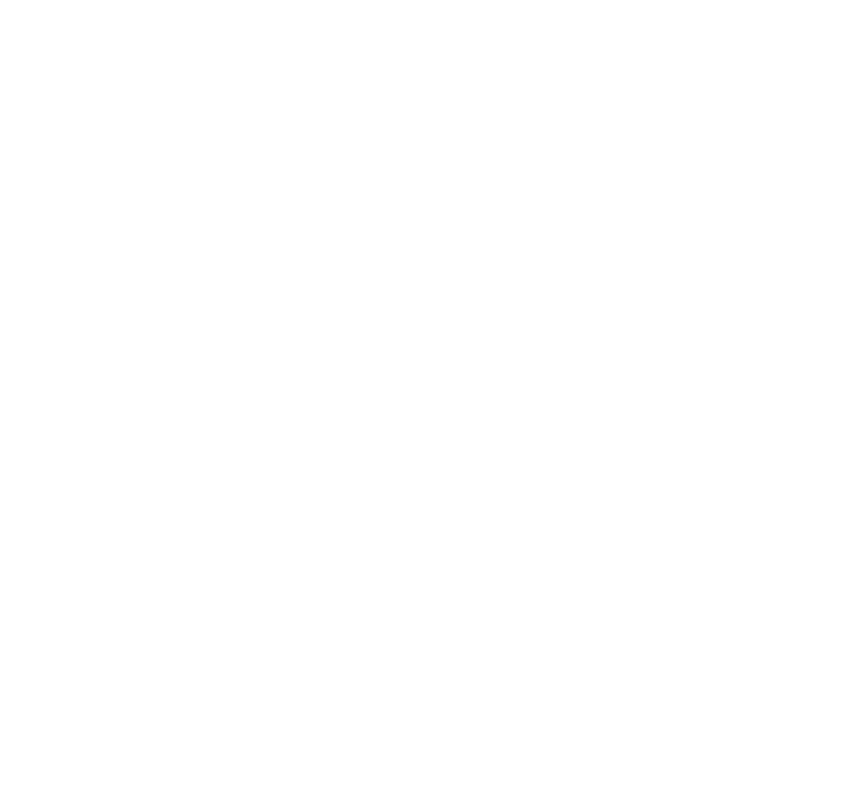
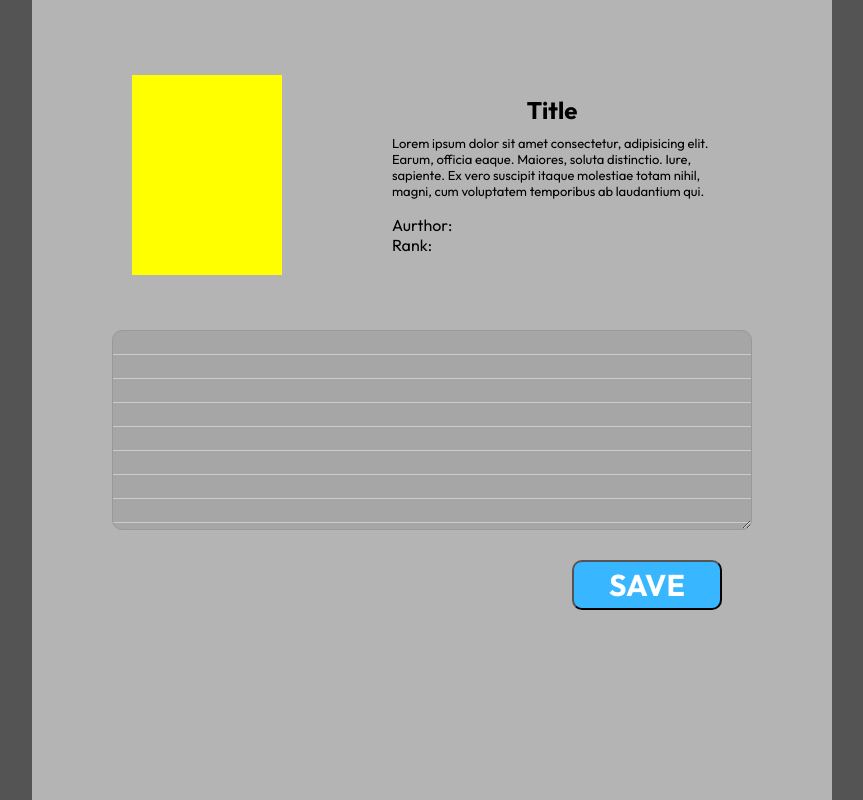
Before and after one commit to ADABz-C/Manga-Notes-, a website: page components/reviewPage/reviewPage.html in a window 1280 px wide. Shown: the whole page, without its empty margins (208-1071 px from the left). Drawn offline with Linux system fonts and the light colour scheme.

Commit message:
introduced OOP

```diff
--- a/components/reviewPage/reviewPage.html
+++ b/components/reviewPage/reviewPage.html
@@ -4,10 +4,29 @@
  <meta charset="UTF-8" />
  <meta http-equiv="X-UA-Compatible" content="IE=edge" />
  <meta name="viewport" content="width=device-width, initial-scale=1.0" />
- <title>Title</title>
+ <title>Manga Notes+</title>
  <link rel="stylesheet" href="../../css/bookreviewpage.css">
  </head>
  <body>
+    <div class="wrapper">
+        <div class="book-info">
+            <div class="bookCover"></div>
+            <div class="bookDescription">
+                <div class="titleHolder">Title</div>
+                <div class="descriptionHolder">Lorem ipsum dolor sit amet consectetur, adipisicing elit. Earum, officia eaque. Maiores, soluta distinctio. Iure, sapiente. Ex vero suscipit itaque molestiae totam nihil, magni, cum voluptatem temporibus ab laudantium qui.</div>
+                <div class="credentialHolder">
+                    <span>Aurthor: </span>
+                    <span>Rank: </span>
+                </div>
+            </div>
+        </div>
+        <div class="book-note">
+            <textarea name="Notes" id="" cols="30" rows="10"></textarea>
+        </div>
+        <div class="button-holder">
+            <button>SAVE</button>
+        </div>
+    </div>
 <script src="reviewPage.js"></script>
 </body>
 </html>
--- a/components/server/server.js
+++ b/components/server/server.js
@@ -14,14 +14,14 @@
 app.get('/books', async (req, res) => {
     try{
         const API_KEY = process.env.NY_BOOKSAPI_KEY;
-        const BASE_URL = process.env.NY_BOOKSAPI_BASE_URL
+        // const BASE_URL = process.env.NY_BOOKSAPI_BASE_URL
 
-        const response = await fetch(`https://api.nytimes.com/svc/books/v3/lists/current/hardcover-fiction.json?api-key=${API_KEY}`);
+        const response = await fetch(`https://api.nytimes.com/svc/books/v3/lists/current/graphic-books-and-manga.json?api-key=${API_KEY}`);
 
         const data = await response.json();
 
         // breaking through layers
-        const books = data.results.books.slice(0,9);
+        const books = data.results.books.slice(0,15);
 
         res.json(books);
 
--- a/css/bookreviewpage.css
+++ b/css/bookreviewpage.css
@@ -0,0 +1,124 @@
+* {
+ margin: 0;
+ padding: 0;
+ box-sizing: border-box;
+}
+html, body {
+ background-color: #545454;
+ height: 100%
+}
+h1, h2, h3, h4, h5, h6 {
+ margin-bottom: 16px
+}
+@font-face {
+    font-family: OutfitBold;
+    src: url(../fonts/Outfit/static/Outfit-Bold.ttf) format("truetype");
+}
+@font-face {
+    font-family: OutfitRegular;
+    src: url(../fonts/Outfit/static/Outfit-Regular.ttf) format("truetype");
+}
+.wrapper {
+    margin: 0 auto;
+ background-color: #b4b4b4;
+ display: flex;
+ flex-direction: column;
+ align-items: center;
+ /* justify-content: center; */
+ height: 100%;
+ width: 800px;
+}
+
+.book-info {
+    display: flex;
+    /* flex-direction: column; */
+    align-items: center;
+    justify-content: space-between;
+    width: 80%;
+    height: 250px;
+    margin: 0 auto;
+    margin-top: 50px;
+    padding: 20px;
+    /* background-color: blue; */
+}
+.book-info .bookDescription {
+    width: 60%;
+    height: 200px;
+    /* background-color: orange; */
+    padding: 20px;
+}
+ .book-info .bookDescription .titleHolder {
+    font-family: OutfitBold;
+    font-size: 24px;
+    margin-bottom: 10px;
+    text-align: center;
+}
+
+.book-info .bookDescription .descriptionHolder{
+    font-family: OutfitRegular;
+    font-size: 13px;
+    margin-bottom: 5%;
+}
+
+.book-info .bookDescription .credentialHolder{
+    display: flex;
+    flex-direction: column;
+    font-family: OutfitRegular;
+}
+.book-info .bookCover {
+    width: 150px;
+    height: 200px;
+    background-color: yellow;
+}
+
+
+
+
+
+.book-note {
+    display: flex;
+    flex-direction: column;
+    align-items: center;
+    width: 80%;
+    height: 200px;
+    margin: 0 auto;
+    margin-top: 30px;
+    /* background-color: pink; */
+}
+
+.book-note textarea{
+    width: 100%;
+    height: 100%;
+    font-family: OutfitRegular;
+    font-size: 20px;
+    background-color: #a6a6a6;
+    border-radius: 10px;
+    /* text-wrap: inherit; */
+    line-height: 24px;
+    background-image: linear-gradient(transparent 23px, #ccc 23px);
+    background-size: 100% 24px;
+    border: 1px solid #999;
+}
+
+.button-holder {
+    display: flex;
+    justify-content: center;
+    align-items: center;
+    width: 80%;
+    height: 50px;
+    margin: 0 auto;
+    margin-top: 30px;
+    padding-right: 30px;
+    justify-content: right;
+    /* background-color: green; */
+}
+
+.button-holder button{
+    font-family: OutfitBold;
+    font-size: 30px;
+    color: white;
+    height: 100%;
+    width: 150px;
+    border-radius: 10px;
+    background-color: #38b6ff;
+}
```
Also changed, not shown: components/index/index.html (+6 -4 lines), components/index/index.js (+110 -0 lines), css/index.css (+7 -4 lines).
